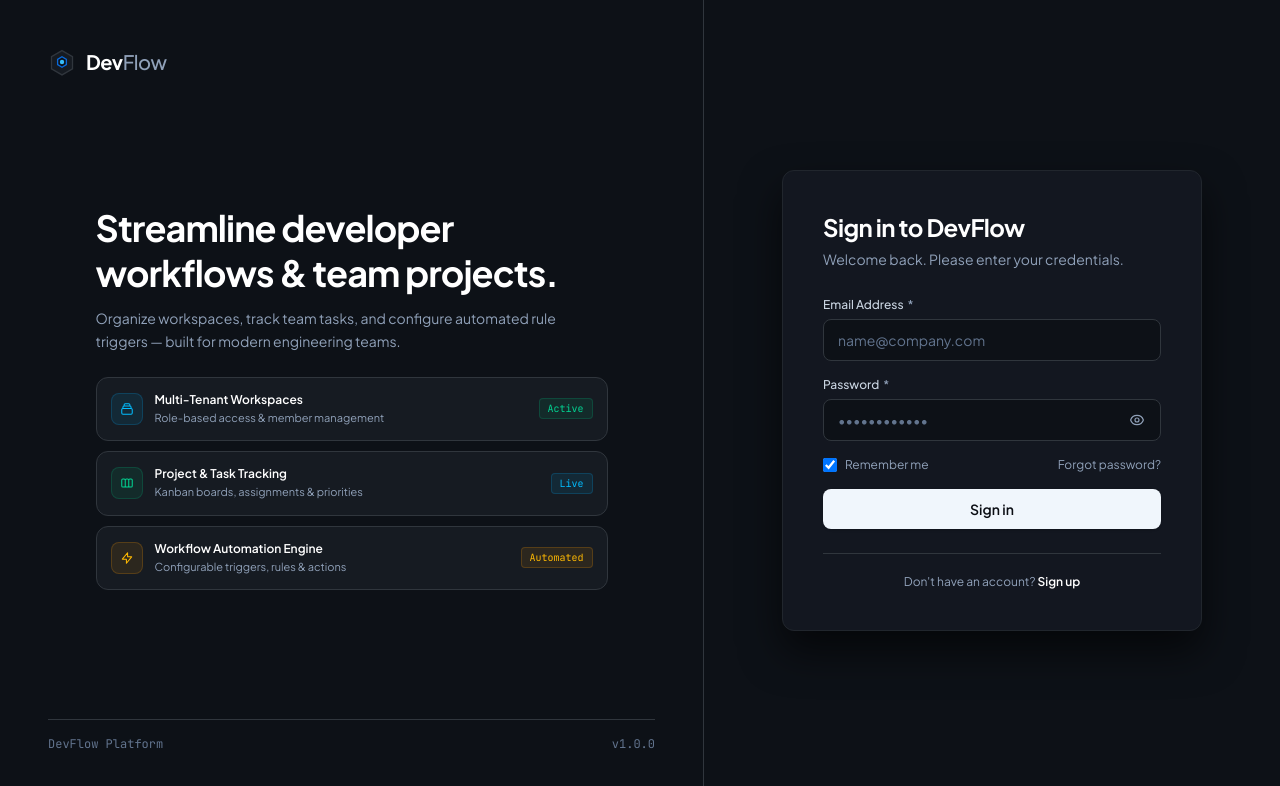
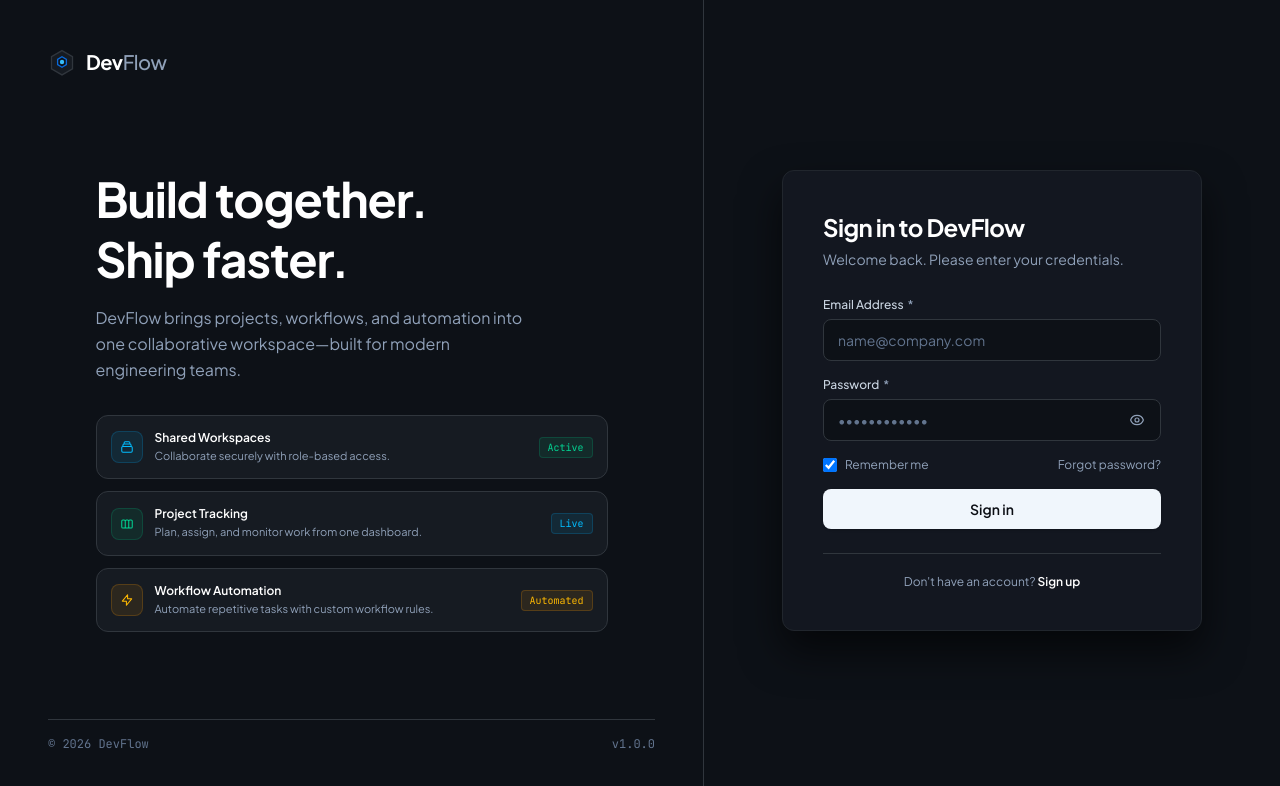
Before and after one commit to MuhammadBilal64/DevFlow_Frontend, a React (Vite) app in the folder devflow-frontend/: page /login in a window 1280 px wide. Shown: the top 786 px of the page. Built offline with nearby package versions, Linux system fonts and the light colour scheme; no server answers.

Commit message:
feat: enhance BrandPanel and WorkflowCanvas with improved layout, styling, and content updates

```diff
--- a/devflow-frontend/src/components/auth/BrandPanel.jsx
+++ b/devflow-frontend/src/components/auth/BrandPanel.jsx
@@ -3,30 +3,34 @@ import DevFlowLogo from "../common/DevFlowLogo";
 
 function BrandPanel() {
   return (
-    <section className="relative bg-[#0D1117] hidden lg:flex flex-col justify-between p-8 xl:p-12 border-r border-[#30363D]">
-      {/* Brand Topbar */}
-      <div className="flex items-center justify-between relative z-10">
+    <section className="relative hidden lg:flex flex-col justify-between bg-[#0D1117] border-r border-[#30363D] p-8 xl:p-12">
+      {/* Top */}
+      <div className="relative z-10">
         <DevFlowLogo size="md" />
       </div>
 
-      {/* Main Feature Showcase & Vector Preview */}
-      <div className="my-auto py-6 relative z-10 space-y-6 max-w-lg mx-auto w-full">
+      {/* Hero Content */}
+      <div className="relative z-10 my-auto max-w-lg mx-auto w-full space-y-8">
         <div>
-          <h2 className="text-3xl xl:text-4xl font-bold tracking-tight text-white leading-tight">
-            Streamline developer workflows & team projects.
+          <h2 className="text-3xl xl:text-5xl font-bold tracking-tight text-white leading-tight">
+            Build together.
+            <br />
+            Ship faster.
           </h2>
-          <p className="mt-3 text-xs xl:text-sm text-slate-400 leading-relaxed">
-            Organize workspaces, track team tasks, and configure automated rule triggers — built for modern engineering teams.
+
+          <p className="mt-4 text-sm xl:text-base text-slate-400 leading-relaxed max-w-md">
+            DevFlow brings projects, workflows, and automation into one
+            collaborative workspace—built for modern engineering teams.
           </p>
         </div>
 
-        {/* Self-Contained Feature Cards */}
+        {/* Feature Preview */}
         <WorkflowCanvas />
       </div>
 
-      {/* Clean Footer */}
-      <div className="pt-4 border-t border-[#30363D] flex items-center justify-between relative z-10 text-xs text-slate-500 font-mono">
-        <span>DevFlow Platform</span>
+      {/* Footer */}
+      <div className="relative z-10 flex items-center justify-between border-t border-[#30363D] pt-4 text-xs font-mono text-slate-500">
+        <span>© 2026 DevFlow</span>
         <span>v1.0.0</span>
       </div>
     </section>
--- a/devflow-frontend/src/components/auth/WorkflowCanvas.jsx
+++ b/devflow-frontend/src/components/auth/WorkflowCanvas.jsx
@@ -2,53 +2,107 @@ import React from "react";
 
 export default function WorkflowCanvas() {
   return (
-    <div className="w-full space-y-2.5 select-none">
-      {/* Feature Card 1: Workspaces */}
-      <div className="p-3 sm:p-3.5 rounded-xl bg-[#161B22] border border-[#30363D] flex items-center justify-between hover:border-slate-600 transition">
+    <div className="w-full space-y-3 select-none">
+      {/* Feature Card 1 */}
+      <div className="p-3.5 rounded-xl bg-[#161B22] border border-[#30363D] flex items-center justify-between transition-all duration-300 hover:bg-[#1B212B] hover:border-slate-500 hover:-translate-y-0.5">
         <div className="flex items-center gap-3">
           <div className="p-2 rounded-lg bg-sky-500/10 text-sky-400 border border-sky-500/20">
-            <svg className="w-3.5 h-3.5" fill="none" viewBox="0 0 24 24" stroke="currentColor">
-              <path strokeLinecap="round" strokeLinejoin="round" strokeWidth={1.75} d="M19 11H5m14 0a2 2 0 012 2v6a2 2 0 01-2 2H5a2 2 0 01-2-2v-6a2 2 0 012-2m14 0V9a2 2 0 00-2-2M5 11V9a2 2 0 012-2m0 0V5a2 2 0 012-2h6a2 2 0 012 2v2M7 7h10" />
+            <svg
+              className="w-3.5 h-3.5"
+              fill="none"
+              viewBox="0 0 24 24"
+              stroke="currentColor"
+            >
+              <path
+                strokeLinecap="round"
+                strokeLinejoin="round"
+                strokeWidth={1.75}
+                d="M19 11H5m14 0a2 2 0 012 2v6a2 2 0 01-2 2H5a2 2 0 01-2-2v-6a2 2 0 012-2m14 0V9a2 2 0 00-2-2M5 11V9a2 2 0 012-2m0 0V5a2 2 0 012-2h6a2 2 0 012 2v2M7 7h10"
+              />
             </svg>
           </div>
+
           <div>
-            <h4 className="text-xs font-semibold text-white">Multi-Tenant Workspaces</h4>
-            <p className="text-[11px] text-slate-400 mt-0.5">Role-based access & member management</p>
+            <h4 className="text-xs font-semibold text-white">
+              Shared Workspaces
+            </h4>
+            <p className="text-[11px] text-slate-400 mt-0.5">
+              Collaborate securely with role-based access.
+            </p>
           </div>
         </div>
-        <span className="text-[10px] font-mono text-emerald-400 bg-emerald-500/10 px-2 py-0.5 rounded border border-emerald-500/20">Active</span>
+
+        <span className="text-[10px] font-mono text-emerald-400 bg-emerald-500/10 px-2 py-0.5 rounded border border-emerald-500/20">
+          Active
+        </span>
       </div>
 
-      {/* Feature Card 2: Task Tracking */}
-      <div className="p-3 sm:p-3.5 rounded-xl bg-[#161B22] border border-[#30363D] flex items-center justify-between hover:border-slate-600 transition">
+      {/* Feature Card 2 */}
+      <div className="p-3.5 rounded-xl bg-[#161B22] border border-[#30363D] flex items-center justify-between transition-all duration-300 hover:bg-[#1B212B] hover:border-slate-500 hover:-translate-y-0.5">
         <div className="flex items-center gap-3">
           <div className="p-2 rounded-lg bg-emerald-500/10 text-emerald-400 border border-emerald-500/20">
-            <svg className="w-3.5 h-3.5" fill="none" viewBox="0 0 24 24" stroke="currentColor">
-              <path strokeLinecap="round" strokeLinejoin="round" strokeWidth={1.75} d="M9 17V7m0 10a2 2 0 01-2 2H5a2 2 0 01-2-2V7a2 2 0 012-2h2a2 2 0 012 2m0 10a2 2 0 002 2h2a2 2 0 002-2M9 7a2 2 0 012-2h2a2 2 0 012 2m0 10V7m0 10a2 2 0 002 2h2a2 2 0 002-2V7a2 2 0 00-2-2h-2a2 2 0 00-2 2" />
+            <svg
+              className="w-3.5 h-3.5"
+              fill="none"
+              viewBox="0 0 24 24"
+              stroke="currentColor"
+            >
+              <path
+                strokeLinecap="round"
+                strokeLinejoin="round"
+                strokeWidth={1.75}
+                d="M9 17V7m0 10a2 2 0 01-2 2H5a2 2 0 01-2-2V7a2 2 0 012-2h2a2 2 0 012 2m0 10a2 2 0 002 2h2a2 2 0 002-2M9 7a2 2 0 012-2h2a2 2 0 012 2m0 10V7m0 10a2 2 0 002 2h2a2 2 0 002-2V7a2 2 0 00-2-2h-2a2 2 0 00-2 2"
+              />
             </svg>
           </div>
+
           <div>
-            <h4 className="text-xs font-semibold text-white">Project & Task Tracking</h4>
-            <p className="text-[11px] text-slate-400 mt-0.5">Kanban boards, assignments & priorities</p>
+            <h4 className="text-xs font-semibold text-white">
+              Project Tracking
+            </h4>
+            <p className="text-[11px] text-slate-400 mt-0.5">
+              Plan, assign, and monitor work from one dashboard.
+            </p>
           </div>
         </div>
-        <span className="text-[10px] font-mono text-sky-400 bg-sky-500/10 px-2 py-0.5 rounded border border-sky-500/20">Live</span>
+
+        <span className="text-[10px] font-mono text-sky-400 bg-sky-500/10 px-2 py-0.5 rounded border border-sky-500/20">
+          Live
+        </span>
       </div>
 
-      {/* Feature Card 3: Event Automation */}
-      <div className="p-3 sm:p-3.5 rounded-xl bg-[#161B22] border border-[#30363D] flex items-center justify-between hover:border-slate-600 transition">
+      {/* Feature Card 3 */}
+      <div className="p-3.5 rounded-xl bg-[#161B22] border border-[#30363D] flex items-center justify-between transition-all duration-300 hover:bg-[#1B212B] hover:border-slate-500 hover:-translate-y-0.5">
         <div className="flex items-center gap-3">
           <div className="p-2 rounded-lg bg-amber-500/10 text-amber-400 border border-amber-500/20">
-            <svg className="w-3.5 h-3.5" fill="none" viewBox="0 0 24 24" stroke="currentColor">
-              <path strokeLinecap="round" strokeLinejoin="round" strokeWidth={1.75} d="M13 10V3L4 14h7v7l9-11h-7z" />
+            <svg
+              className="w-3.5 h-3.5"
+              fill="none"
+              viewBox="0 0 24 24"
+              stroke="currentColor"
+            >
+              <path
+                strokeLinecap="round"
+                strokeLinejoin="round"
+                strokeWidth={1.75}
+                d="M13 10V3L4 14h7v7l9-11h-7z"
+              />
             </svg>
           </div>
+
           <div>
-            <h4 className="text-xs font-semibold text-white">Workflow Automation Engine</h4>
-            <p className="text-[11px] text-slate-400 mt-0.5">Configurable triggers, rules & actions</p>
+            <h4 className="text-xs font-semibold text-white">
+              Workflow Automation
+            </h4>
+            <p className="text-[11px] text-slate-400 mt-0.5">
+              Automate repetitive tasks with custom workflow rules.
+            </p>
           </div>
         </div>
-        <span className="text-[10px] font-mono text-amber-400 bg-amber-500/10 px-2 py-0.5 rounded border border-amber-500/20">Automated</span>
+
+        <span className="text-[10px] font-mono text-amber-400 bg-amber-500/10 px-2 py-0.5 rounded border border-amber-500/20">
+          Automated
+        </span>
       </div>
     </div>
   );
```
